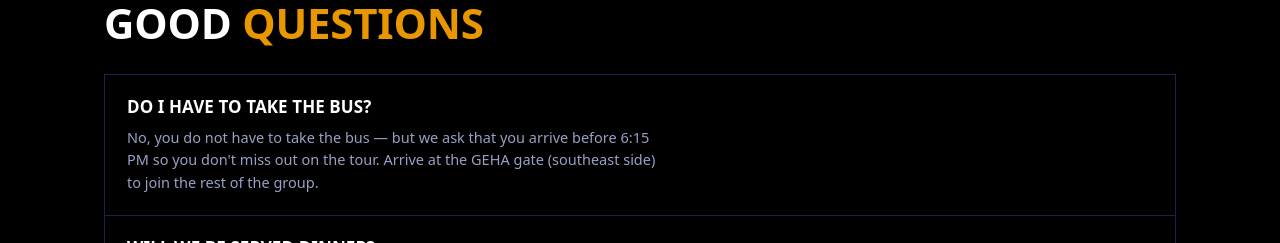
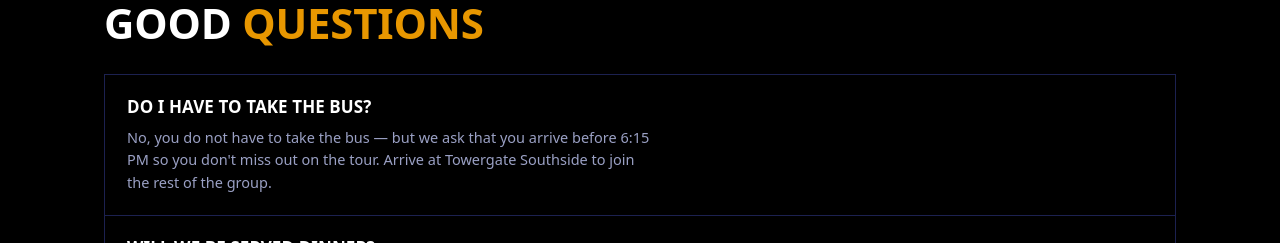
Before and after one commit to lindyatAHX/ahx-arrowhead-event, a plain HTML site: page index.html in a window 1280 px wide. Shown: the part 2860-3103 px from the top of the page. Drawn offline with Linux system fonts and the light colour scheme; a script that the page names is missing; a web font is replaced by a local one.

Commit message:
Update meetup gate to Towergate Southside

```diff
--- a/index.html
+++ b/index.html
@@ -302,7 +302,7 @@ button{font-family:inherit;cursor:pointer;border:none;background:none;color:inhe
     <div class="faq">
       <div class="faq-item">
         <h4>Do I have to take the bus?</h4>
-        <p>No, you do not have to take the bus — but we ask that you arrive before 6:15 PM so you don't miss out on the tour. Arrive at the GEHA gate (southeast side) to join the rest of the group.</p>
+        <p>No, you do not have to take the bus — but we ask that you arrive before 6:15 PM so you don't miss out on the tour. Arrive at Towergate Southside to join the rest of the group.</p>
       </div>
       <div class="faq-item">
         <h4>Will we be served dinner?</h4>
```
